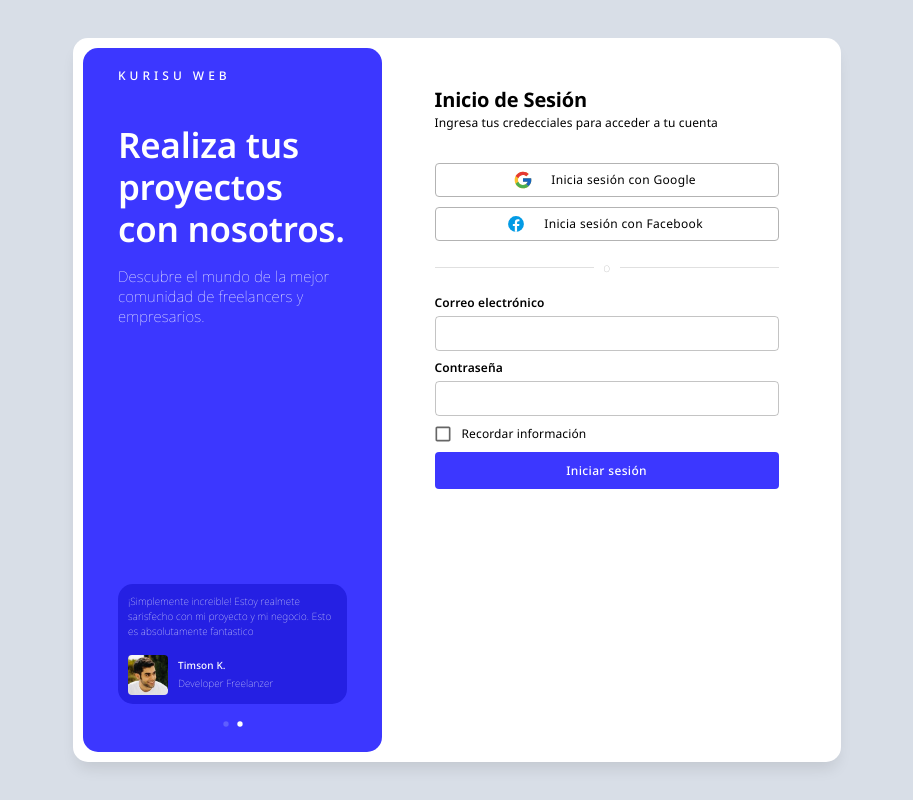
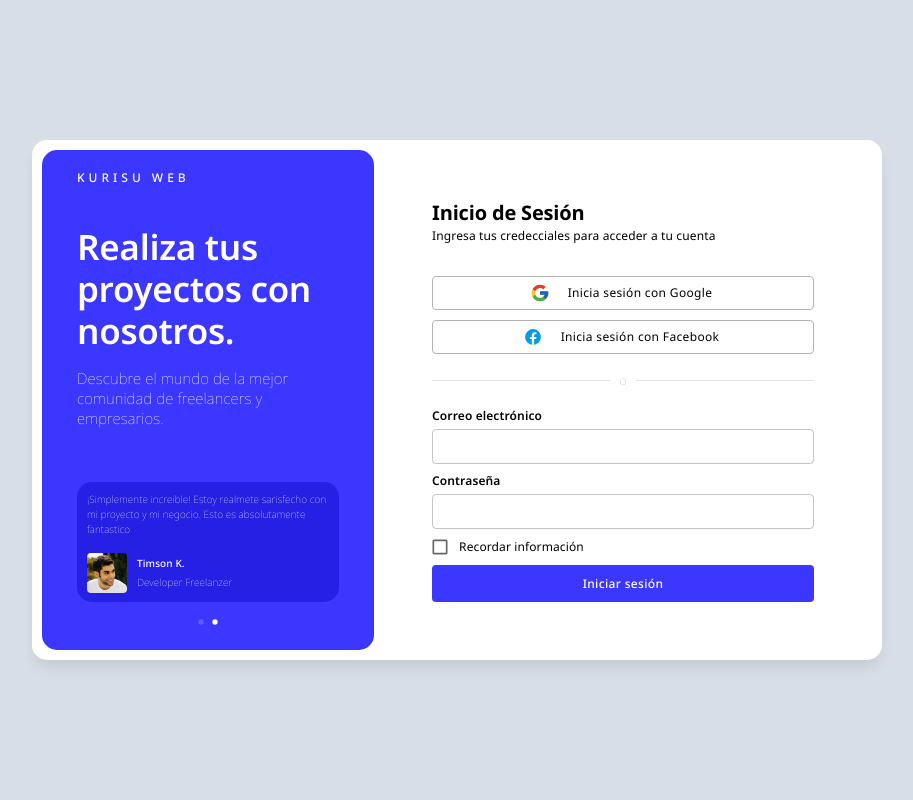
Before and after one commit to cotalora/login-react, a React (Vite) app: page / in a window 1280 px wide. Shown: the whole page, without its empty margins (183-1096 px from the left). Built offline with nearby package versions, Linux system fonts and the light colour scheme.

Commit message:
Ajustes a tamaño login

```diff
--- a/src/pages/LoginPage/LoginPage.scss
+++ b/src/pages/LoginPage/LoginPage.scss
@@ -7,13 +7,12 @@ $info-container-width: 40%;
     width: 100%;
     justify-content: center;
     align-items: center;
-    padding: 3% 20%;
     position: fixed;
 
     .login-container {
         background: #FFFFFF;
-        height: 100%;
-        width: 100%;
+        height: 520px;
+        width: 850px;
         border-radius: $border-radius-container;
         box-shadow: 0px 10px 15px -4px rgba(0,0,0,0.1);
         padding: 10px;
@@ -117,6 +116,9 @@ $info-container-width: 40%;
             font: normal normal 12px/16px NotoSans-Medium;
             width: calc(100% - $info-container-width);
             padding: 5% 7%;
+            display: flex;
+            flex-direction: column;
+            justify-content: center;
 
             .form-title {
                 font: normal normal 20px NotoSans-Bold;
```
